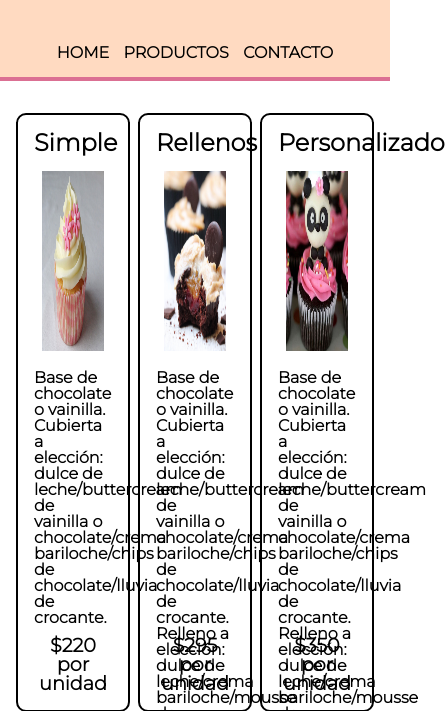
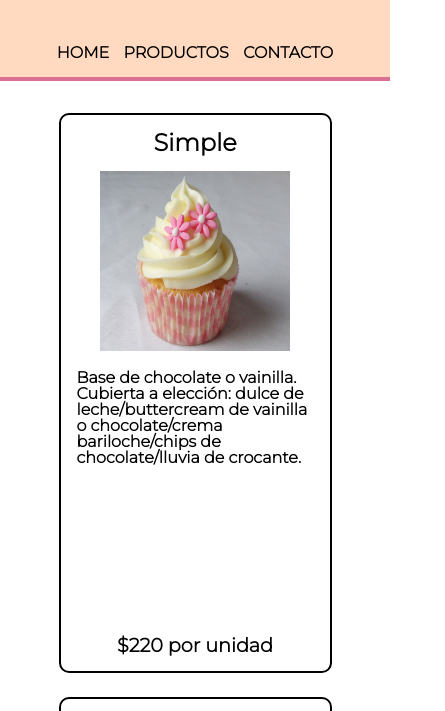
Before and after one commit to criseijas/Sweet, a plain HTML site: page productos.html in a window 390 px wide. Shown: the part 133-844 px from the top of the page, 445 px wide, since content can reach past the window. Drawn offline with Linux system fonts and the light colour scheme.

Commit message:
se agrego responsive

```diff
--- a/assets/css/productos.css
+++ b/assets/css/productos.css
@@ -1,6 +1,6 @@
 .productos{
     display: flex;
-    gap: 0.5rem;
+    gap: 1.5rem;
     flex-wrap: wrap;
     justify-content: center;
     margin-top: 2rem;
@@ -14,7 +14,7 @@
 .productos li{
     text-align: center;
     width: 20%;
-    /*box-sizing: border-box;*/
+    box-sizing: border-box;
     border: 2px solid #000000;
     border-radius: 10px;
     padding: 1rem;
@@ -51,8 +51,28 @@ li h2{
     font-size: 1.6rem;
 }
 
-/*@media screen and (max-width: 782) {
+@media screen and (max-width: 962px){
     .productos li{
-       box-sizing: initial;
+        width: 30%;
     }
-}*/
+
+}
+
+@media screen and (max-width: 641px){
+    .productos li{
+        width: 35%;
+    }
+
+}
+
+@media screen and (max-width: 550px){
+    .productos{
+        flex-direction: column;
+        align-items: center;
+    }
+
+    .productos li{
+        width: 70%;
+    }
+
+}
```
